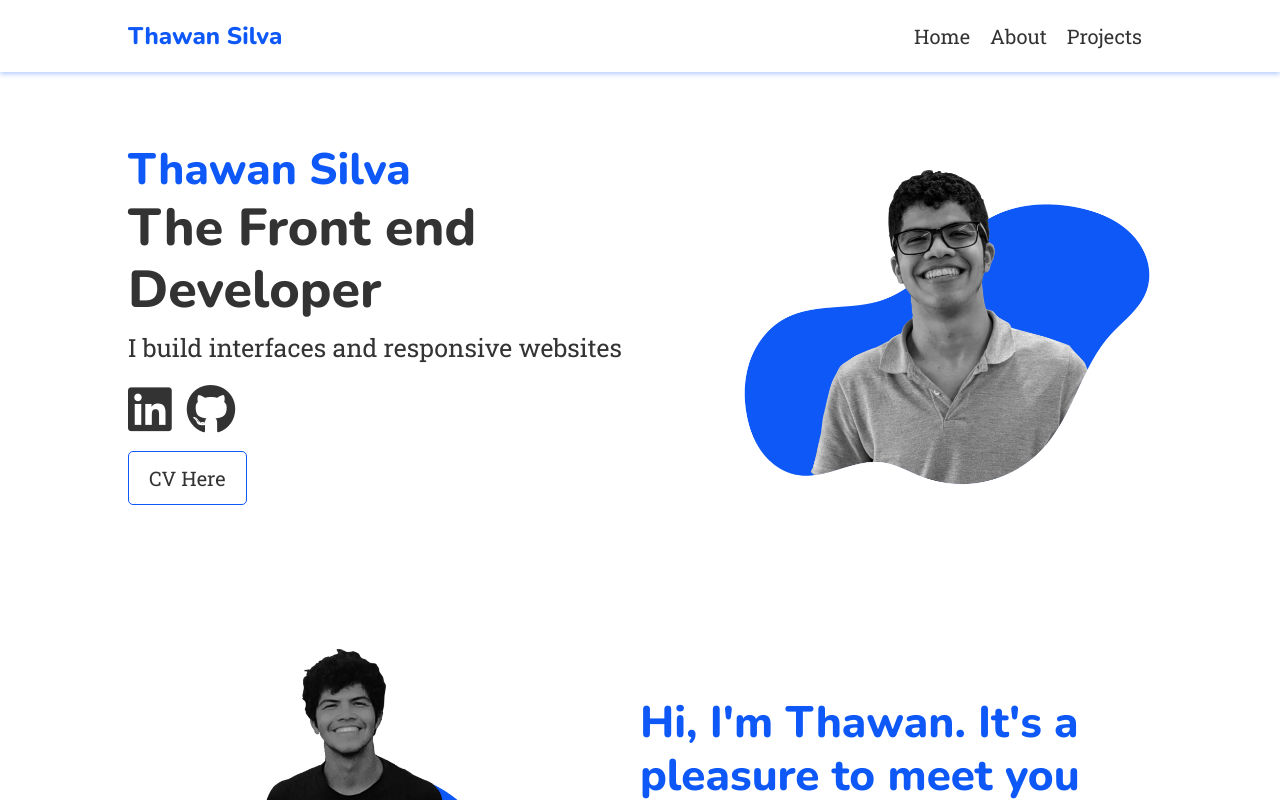
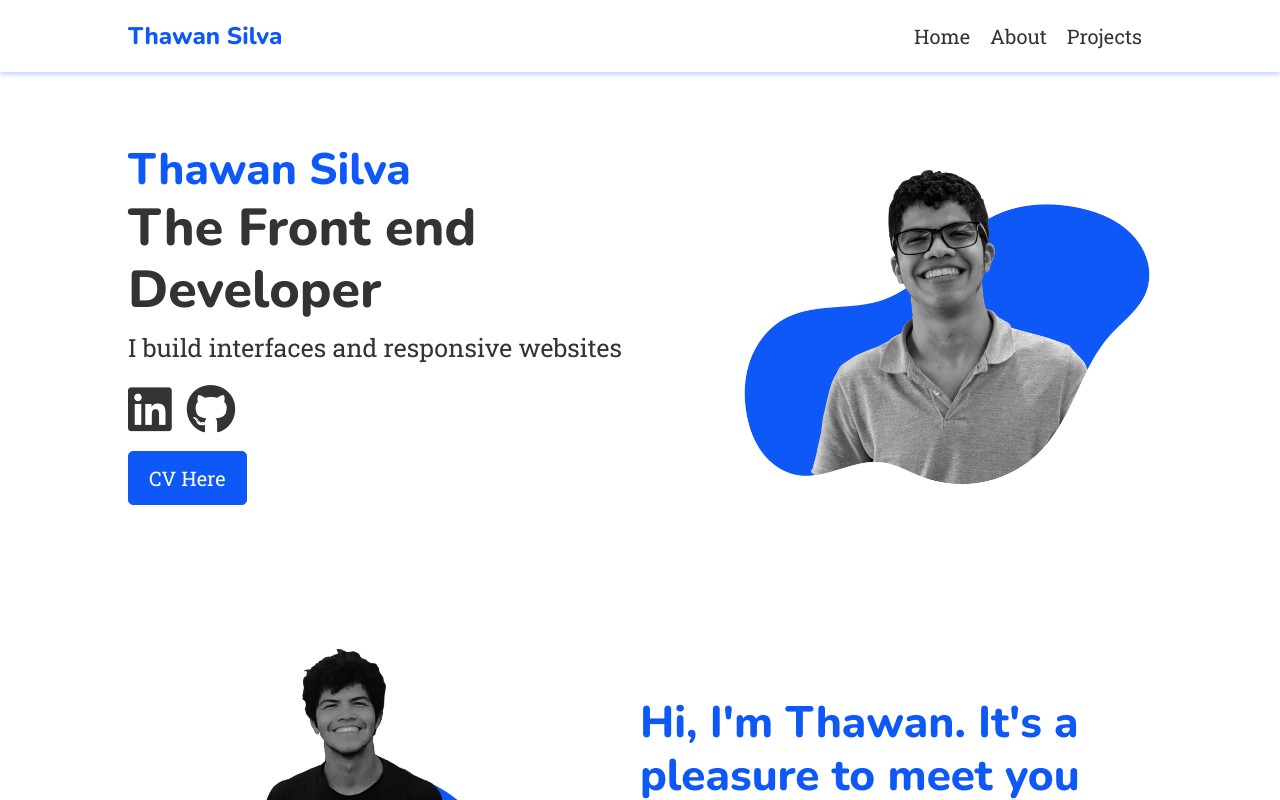
Before and after one commit to thawansilva/thawan, a React (Vite) app: page / in a window 1280 px wide. Shown: the top 800 px of the page. Built offline with nearby package versions, Linux system fonts and the light colour scheme.

Commit message:
Change the button's bg color

```diff
--- a/src/components/routes/home/home.css
+++ b/src/components/routes/home/home.css
@@ -4,12 +4,13 @@ a.cta,
   display: inline-block;
   padding: 0.5em 1em;
   border-radius: 5px;
+  color: #fff;
+  background: var(--primary);
   border: 1px solid var(--primary);
   margin: 5px 0;
 }
 a.cta:hover,
 .cta:hover {
-  background-color: var(--primary);
   color: #fff;
   box-shadow: 0px 0px 10px #333;
 }
```
